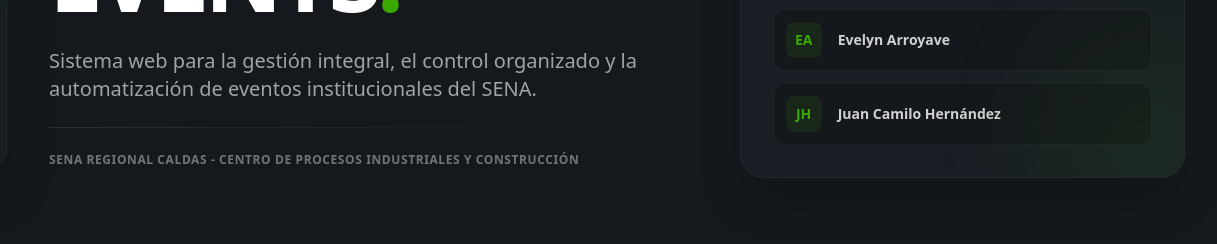
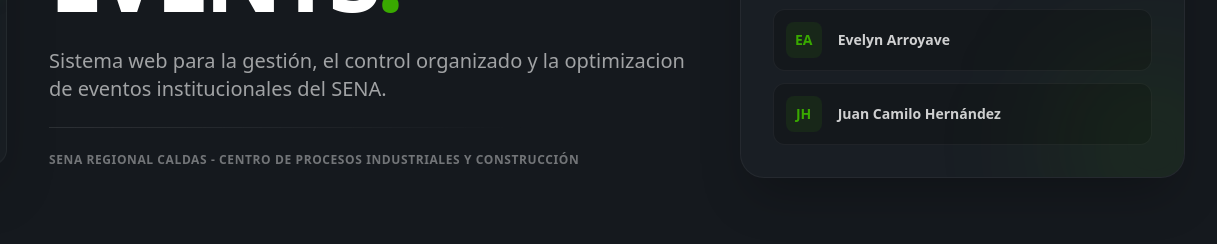
Before and after one commit to Juca2706/presentacion-proyecto-events, a plain HTML site: page index.html in a window 1280 px wide. Shown: the part 380-624 px from the top of the page, 63-1280 px from the left. Drawn offline with nearby package versions, Linux system fonts and the light colour scheme.

Commit message:
Correccion de texto en la seccion de Inicio

```diff
--- a/index.html
+++ b/index.html
@@ -178,7 +178,7 @@
                 </h1>
                 <p
                     class="text-base md:text-lg lg:text-xl text-white/60 font-medium leading-relaxed max-w-2xl mx-auto lg:mx-0">
-                    Sistema web para la gestión integral, el control organizado y la automatización de eventos
+                    Sistema web para la gestión, el control organizado y la optimizacion de eventos
                     institucionales del SENA.
                 </p>
                 <div class="h-px bg-gradient-to-r from-white/10 to-transparent w-3/4 mx-auto lg:mx-0"></div>
```
